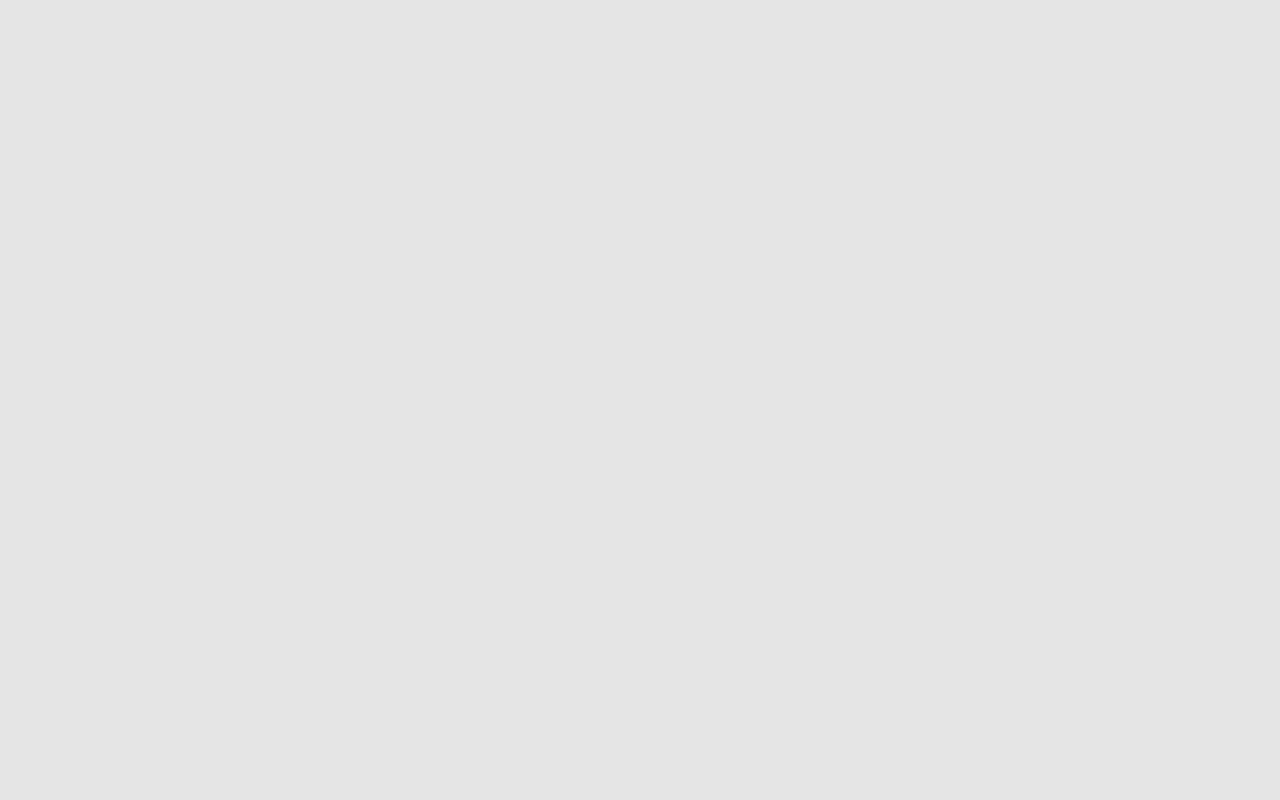
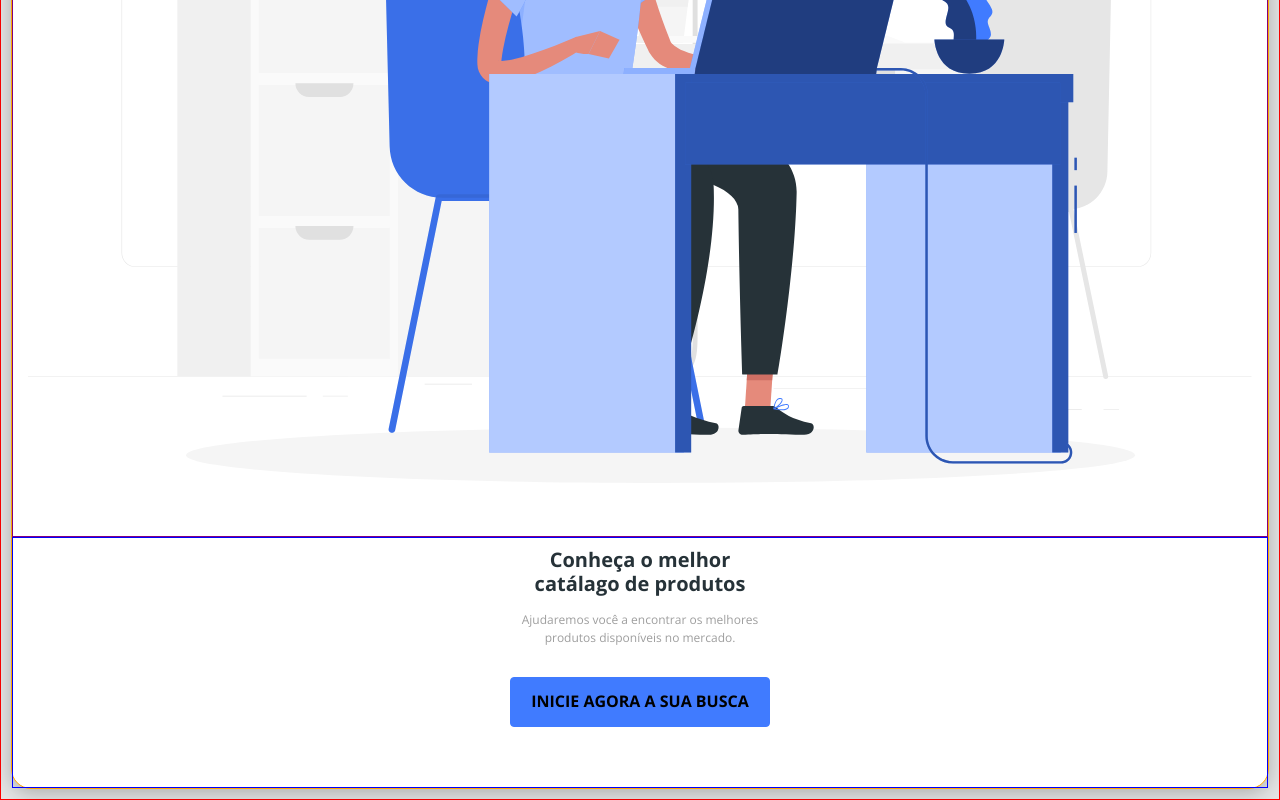
Before and after one commit to mayconjovan/dscatalog-bootcamp-devsuperior, a React (Create React App) app in the folder frontweb/: page / in a window 1280 px wide. Shown: the part 558-1358 px from the top of the page. Before the commit the page ends 800 px from the top, so only its background shows below. Built offline with nearby package versions, Linux system fonts and the light colour scheme.

Commit message:
Finally css x-small

```diff
--- a/frontweb/src/App.tsx
+++ b/frontweb/src/App.tsx
@@ -1,13 +1,10 @@
 import "./assets/styles/custom.scss";
 import "./App.css";
-import Navbar from "./components/Navbar";
+import Home from "pages/Home";
 
 function App() {
   return (
-    <>
-      <Navbar />
-      <h1>Hello DSCatalog</h1>
-    </>
+   <Home />
   );
 }
 
--- /dev/null
+++ b/frontweb/src/components/ButtonIcon/index.tsx
@@ -0,0 +1,11 @@
+import './styles.css'
+
+const ButtonIcon = () => {
+    return(
+        <button className="btn btn-primary btn-icon">
+            <h6>INICIE AGORA A SUA BUSCA</h6>
+        </button>
+    );
+}
+
+export default ButtonIcon
--- /dev/null
+++ b/frontweb/src/components/ButtonIcon/styles.css
@@ -0,0 +1,4 @@
+.btn-icon {
+    width: 260px;
+    height: 50px;
+}
--- /dev/null
+++ b/frontweb/src/pages/Home/index.tsx
@@ -0,0 +1,26 @@
+import { ReactComponent as MainImage } from "assets/images/main-image.svg";
+import ButtonIcon from "components/ButtonIcon";
+import Navbar from "components/Navbar";
+import './styles.css'
+
+const Home = () => {
+  return (
+    <>
+      <Navbar />
+      <div className="home-container">
+          <div className="home-card">
+              <div className="home-content-container">
+                <h1>Conheça o melhor catálago de produtos</h1>
+                <p>Ajudaremos você a encontrar os melhores produtos disponíveis no mercado.</p>
+                <ButtonIcon />
+              </div>
+              <div className="home-image-container">
+                <MainImage />
+              </div>
+          </div>
+      </div>
+    </>
+  );
+};
+
+export default Home;
--- /dev/null
+++ b/frontweb/src/pages/Home/styles.css
@@ -0,0 +1,46 @@
+.home-container {
+    padding: 10px;
+    font-size: 20px;
+    text-align: center;
+    border: 1px solid red;
+}
+
+.home-content-container {
+    border: 1px solid blue;
+    padding: 10px 10px 60px 10px;
+    display: flex;
+    flex-direction: column;
+    align-items: center;
+}
+
+.home-content-container h1 {
+    width: 260px;
+    font-size: 1em;
+    margin-bottom: 15px;
+}
+
+.home-content-container p {
+    font-size: 0.6em;
+    width: 260px;
+    color: #9e9e9e;
+    margin-bottom: 30px;
+}
+
+.home-card {
+    background-color: #fff;
+    box-shadow: 0px 4px 20px rgba(0, 0, 0, 0.25);
+    border: 1px solid orange;
+    border-radius: 20px;
+    display: flex;
+    flex-direction: column-reverse;
+}
+
+.home-image-container {
+    padding: 50px 15px;
+    border: 1px solid purple;
+}
+
+.home-image-container svg {
+    width: 100%;
+    height: auto;
+}
```
Also changed, not shown: frontweb/src/assets/images/main-image.svg (added).
